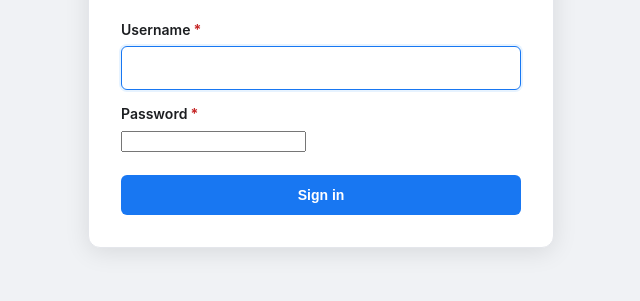
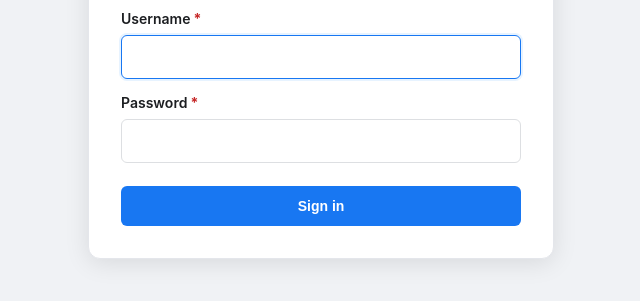
Before and after one commit to somanathanmathangi/SomRepo, a website: page crud-app/public/login.html in a window 1280 px wide. Shown: the part 341-642 px from the top of the page, without its empty margins (319-959 px from the left). Drawn offline with Linux system fonts and the light colour scheme.

Commit message:
Fix login input width consistency.
Co-authored-by: Cursor <cursoragent@cursor.com>

```diff
--- a/crud-app/public/css/style.css
+++ b/crud-app/public/css/style.css
@@ -219,7 +219,7 @@ label {
     margin-top: 8px;
 }
 
-input[type="text"], input[type="email"] {
+input[type="text"], input[type="email"], input[type="password"] {
     width: 100%;
     padding: 12px;
     border: 1px solid #dddfe2;
```
